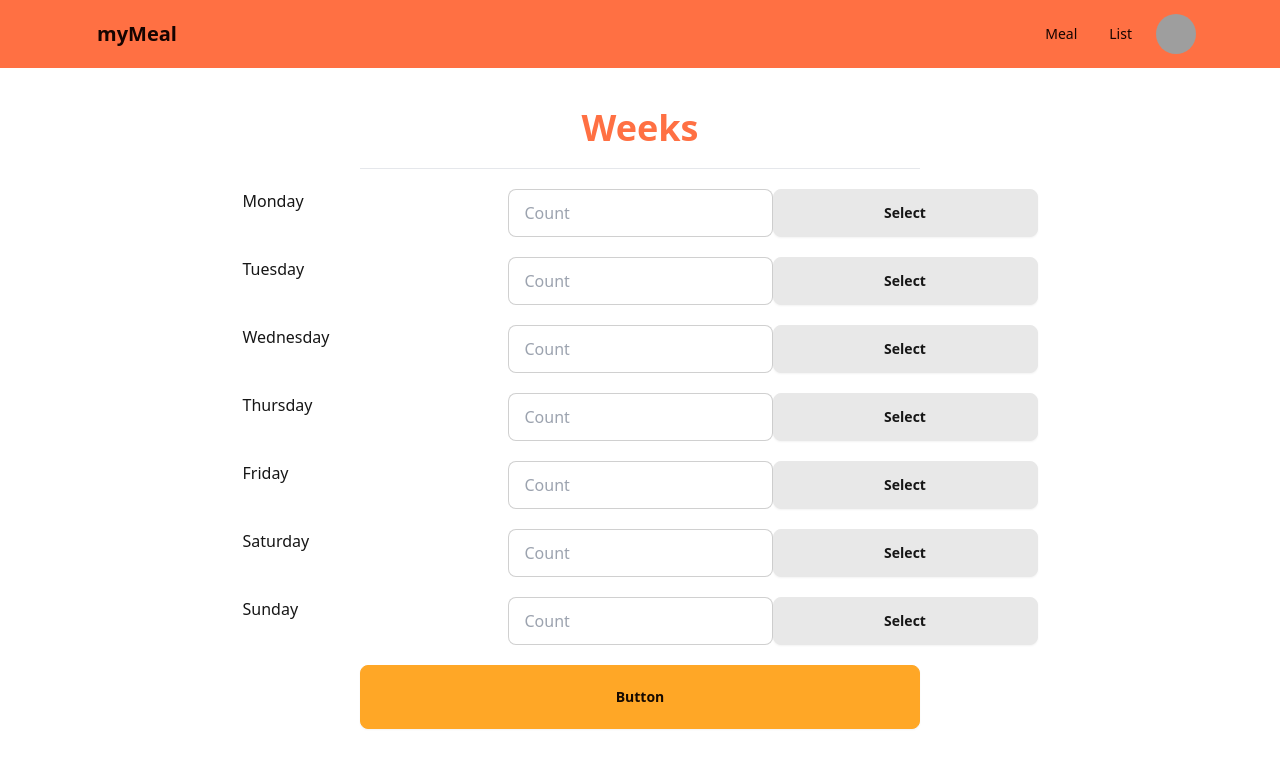
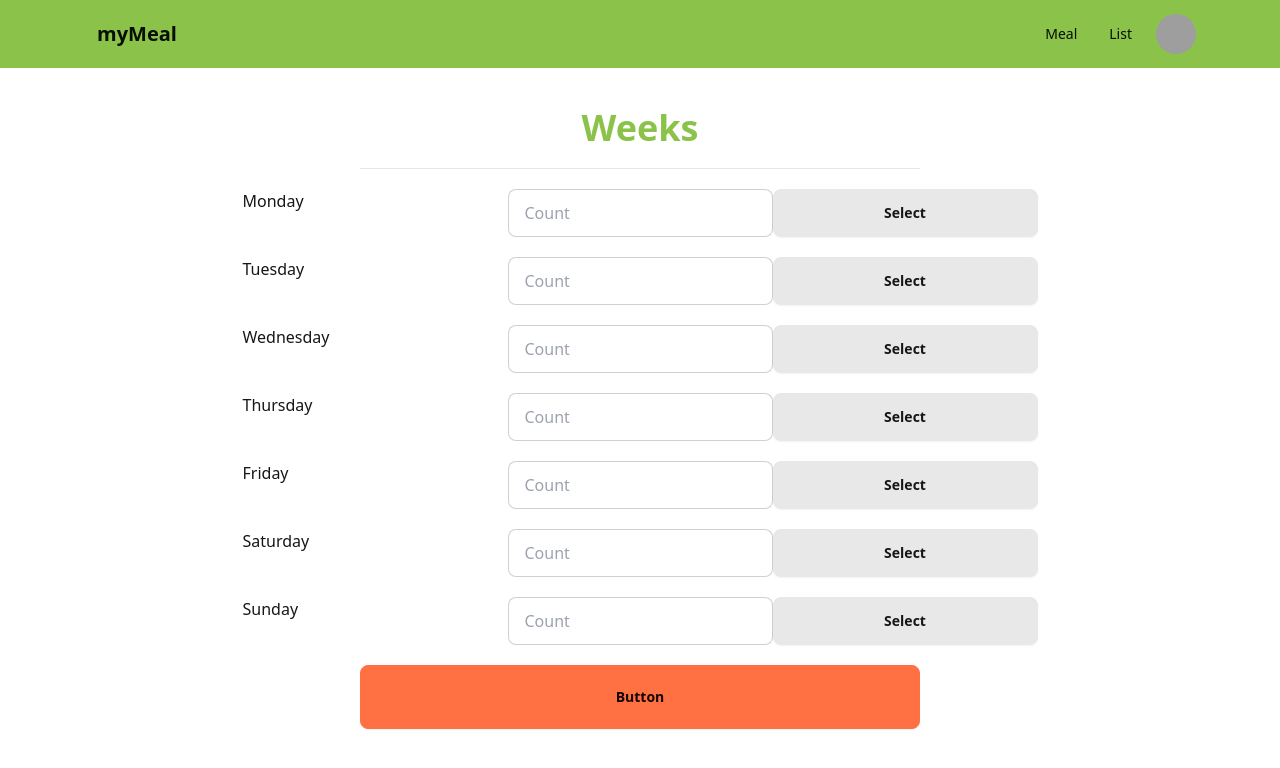
Before and after one commit to TobiasBlankJohansson/meal-fullstack-app, a React (Vite) app in the folder frontend/: page / in a window 1280 px wide. Shown: the top 768 px of the page. Built offline with nearby package versions, Linux system fonts and the light colour scheme; grey boxes are pictures that could not be loaded.

Commit message:
feat:add change pallet

```diff
--- a/frontend/tailwind.config.js
+++ b/frontend/tailwind.config.js
@@ -8,9 +8,9 @@ export default {
     themes: [
       {
         mytheme: {
-          primary: "#FF7043",
-          secondary: "#FFA726",
-          accent: "#8BC34A",
+          primary: "#8BC34A",
+          secondary: "#FF7043",
+          accent: "#FFEB3B",
           neutral: "#BDBDBD",
           "base-100": "#FFFFFF",
           info: "#29B6F6",
```
